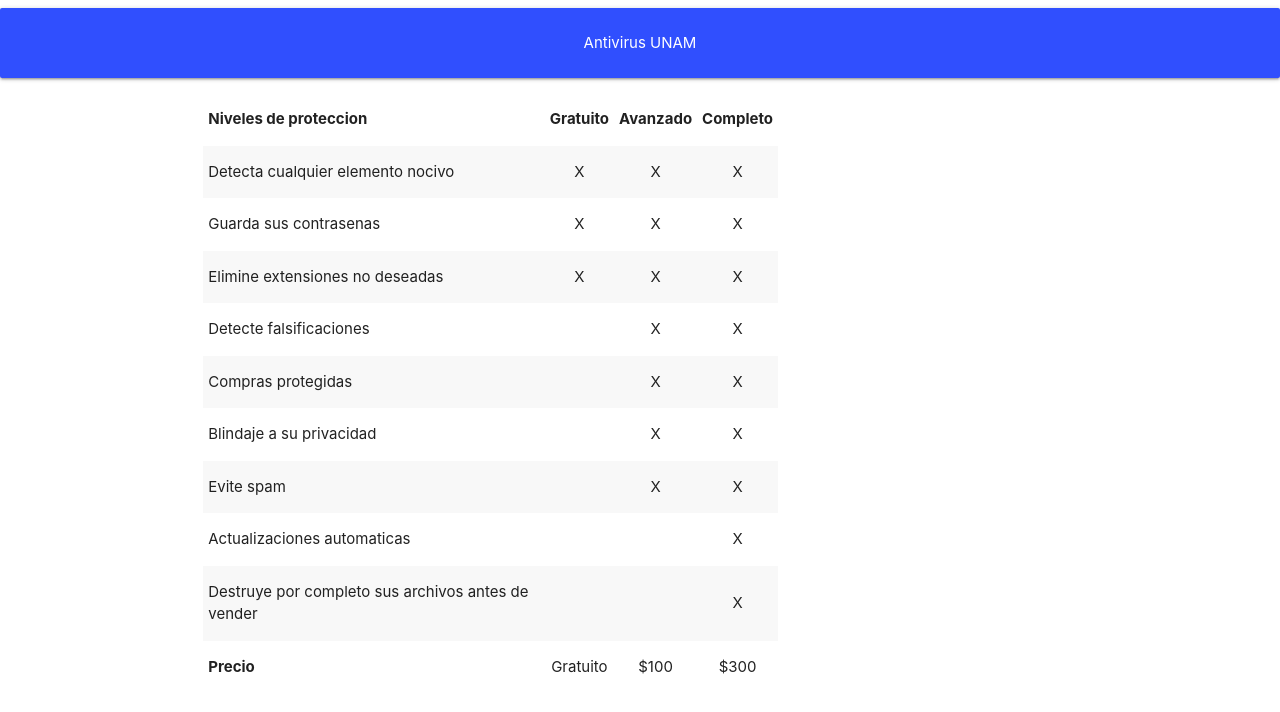
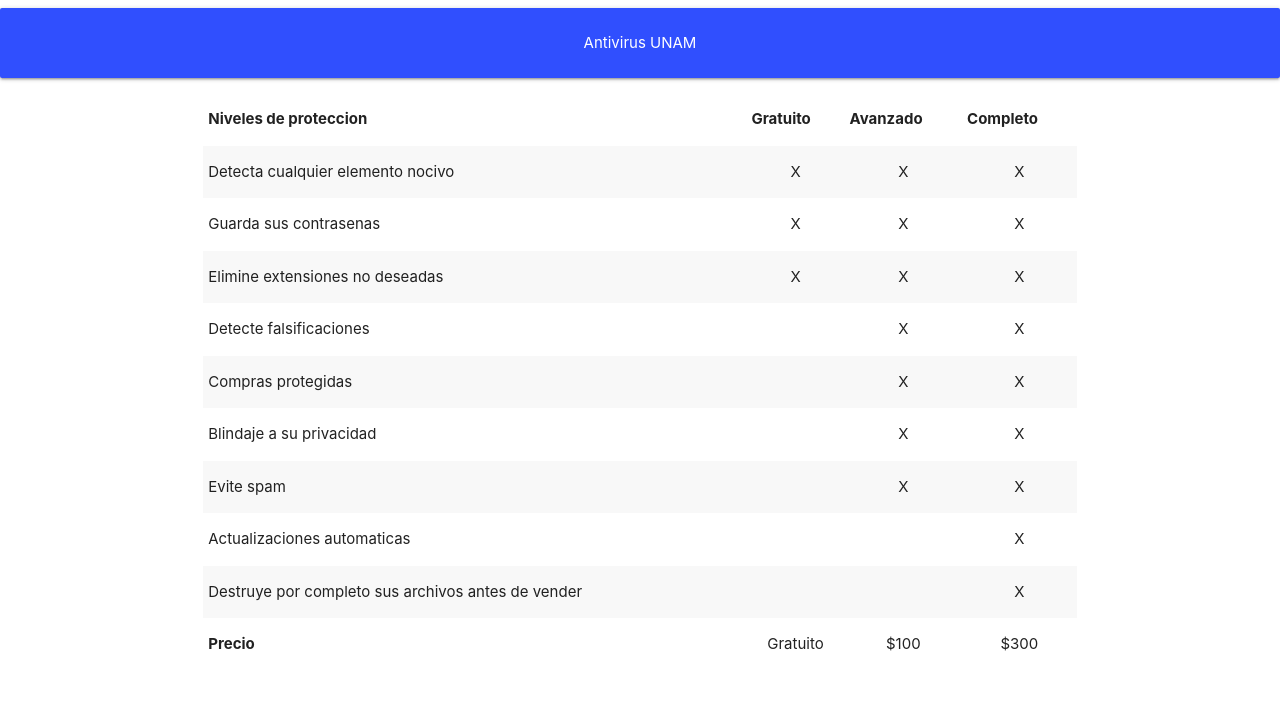
Before and after one commit to saulaxel/Taream-laboratori-PAyMN, a plain HTML site: page Antivirus.html in a window 1280 px wide. Drawn offline with nearby package versions, Linux system fonts and the light colour scheme.

Commit message:
Update Antivirus.html

```diff
--- a/Antivirus.html
+++ b/Antivirus.html
@@ -12,7 +12,7 @@
 		</div>
 		<div class="container">
 			<div class="row">
-				<div class="col s8">
+				<div class="col s12">
 					<table class="striped responsive-table">
         				<thead>
          					<tr>
```
